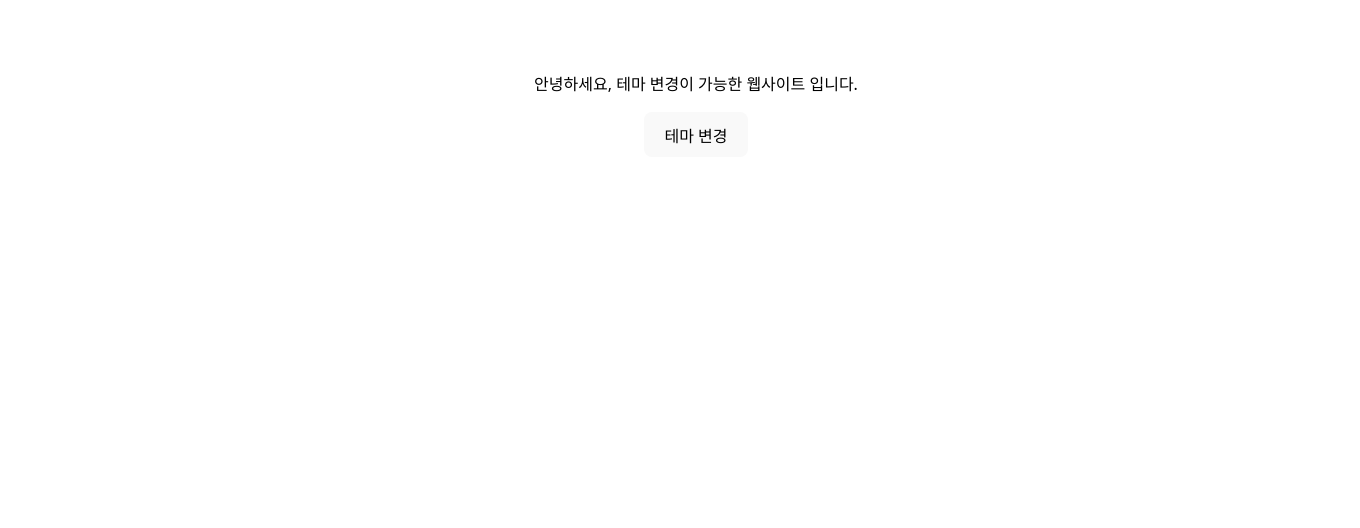
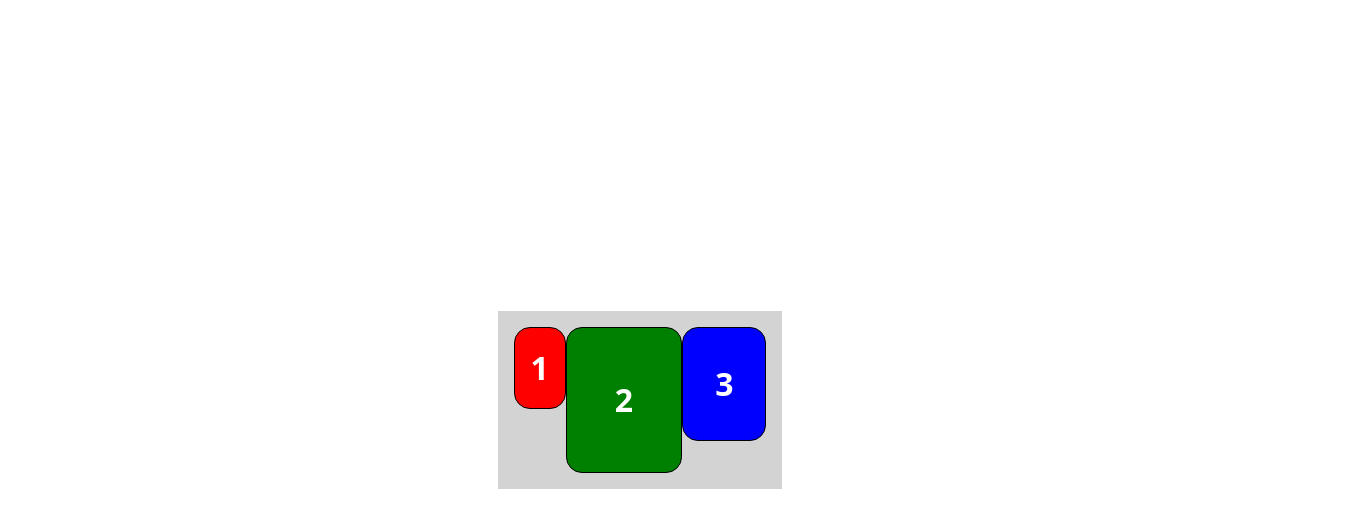
Before and after one commit to Hongyejinjin/first-met-react-practice-v19, a React (Vite) app: page / in a window 1280 px wide. Shown: the top 528 px of the page, 1360 px wide, since content can reach past the window. Built offline with nearby package versions, Linux system fonts and the light colour scheme.

Commit message:
Chapter15 practice updated.

```diff
--- a/package.json
+++ b/package.json
@@ -11,7 +11,8 @@
   },
   "dependencies": {
     "react": "^19.1.0",
-    "react-dom": "^19.1.0"
+    "react-dom": "^19.1.0",
+    "styled-components": "^6.1.19"
   },
   "devDependencies": {
     "@eslint/js": "^9.30.1",
--- /dev/null
+++ b/src/chapter_15/Blocks.jsx
@@ -0,0 +1,57 @@
+import styled from 'styled-components';
+
+const Wrapper = styled.div`
+    padding: 1rem;
+    display: flex;
+    flex-direction: row;
+    align-items: flex-start;
+    justify-content: flex-start;
+    background-color: lightgrey;
+`;
+
+const Block = styled.div`
+    padding: ${(props) => props.padding};
+    border: 1px solid black;
+    border-radius: 1rem;
+    background-color: ${(props) => props.backgroundColor};
+    color: white;
+    font-size: 2rem;
+    font-weight: bold;
+    text-align: center;
+`;
+
+const blockItems = [
+    {
+        label: '1',
+        padding: '1rem',
+        backgroundColor: 'red',
+    },
+    {
+        label: '2',
+        padding: '3rem',
+        backgroundColor: 'green',
+    },
+    {
+        label: '3',
+        padding: '2rem',
+        backgroundColor: 'blue',
+    },
+];
+
+function Blocks(props) {
+    return (
+        <Wrapper>
+            {blockItems.map((blockItem) => {
+                return (
+                    <Block
+                        padding={blockItem.padding}
+                        backgroundColor={blockItem.backgroundColor}>
+                        {blockItem.label}
+                    </Block>
+                );
+            })}
+        </Wrapper>
+    );
+}
+
+export default Blocks;
--- a/src/main.jsx
+++ b/src/main.jsx
@@ -15,10 +15,11 @@
 import Calculator from './chapter_12/Calculator';
 import ProfileCard from './chapter_13/ProfileCard';
 import DarkOrLight from './chapter_14/DarkOrLight';
+import Blocks from './chapter_15/Blocks';
 
 const root = createRoot(document.getElementById('root'));
 root.render(
     <StrictMode>
-        <DarkOrLight />
+        <Blocks />
     </StrictMode>
 );
```
Also changed, not shown: 1 other file (tests, documents, lock files or other folders).
